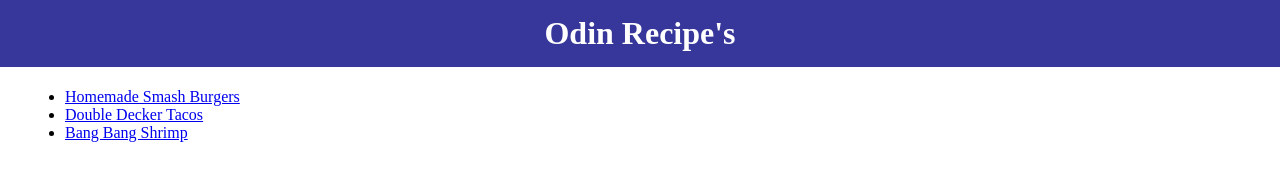
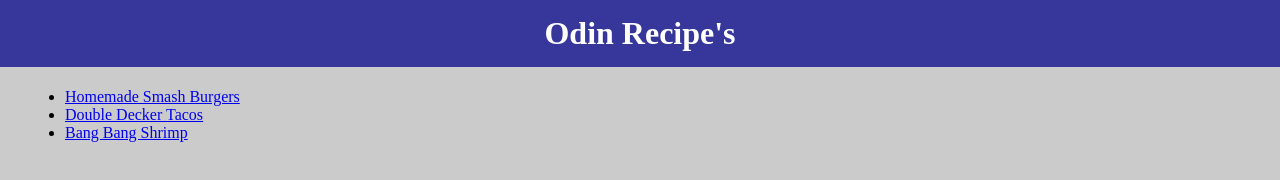
Before and after one commit to ewhuet/odin-recipes, a plain HTML site: page index.html in a window 1280 px wide. Drawn offline with Linux system fonts and the light colour scheme.

Commit message:
changed background color of website

```diff
--- a/styles.css
+++ b/styles.css
@@ -1,5 +1,6 @@
 body {
     margin: 0;
+    background-color: #cccbcb;
 }
 
 h1 {
```
